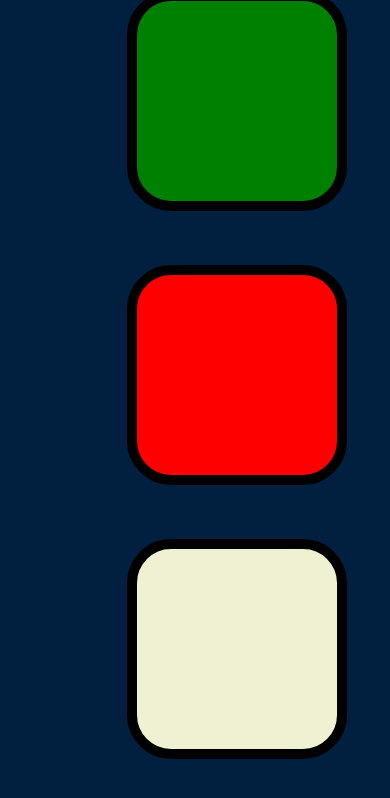
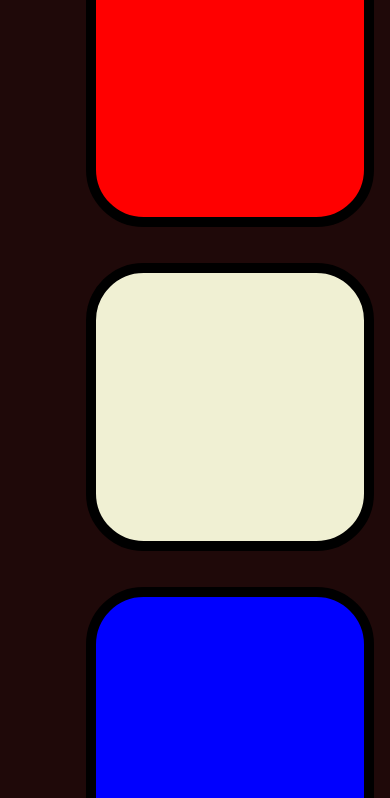
Before and after one commit to sohail-313/SimonGame, a plain HTML site: page index.html in a window 390 px wide. Shown: the part 215-1013 px from the top of the page. Drawn offline with nearby package versions, Linux system fonts and the light colour scheme.

Commit message:
responsive portfolio

```diff
--- a/index.html
+++ b/index.html
@@ -11,7 +11,7 @@
 <body>
   <h1 id="level-title">Press A Key to Start</h1>
   <div class="container">
-    <div lass="row">
+    <div class="row">
 
       <div type="button" id="green" class="btn green">
 
@@ -41,8 +41,8 @@
 
 
 
-<script src="https://ajax.googleapis.com/ajax/libs/jquery/3.6.0/jquery.min.js"></script>
-<script src="game.js"></script>
+  <script src="https://ajax.googleapis.com/ajax/libs/jquery/3.6.0/jquery.min.js"></script>
+  <script src="game.js"></script>
 </body>
 
 </html>
--- a/styles.css
+++ b/styles.css
@@ -1,27 +1,31 @@
 body {
   text-align: center;
-  background-color: #011F3F;
+  background-color: rgb(31, 9, 9);
+  max-height: 80vh;
+  display: flex;
+  justify-content: center;
+  align-items: center;
+  flex-direction: column;
+  padding: 3rem;
 }
 
 #level-title {
   font-family: 'Press Start 2P', cursive;
   font-size: 3rem;
-  margin:  5%;
   color: #FEF2BF;
 }
 
 .container {
   display: block;
-  width: 50%;
-  margin: auto;
-
+  /* background: black; */
 }
 
 .btn {
-  margin: 25px;
+  box-sizing: border-box;
+  margin: 1rem;
   display: inline-block;
-  height: 200px;
-  width: 200px;
+  height: 10rem;
+  width: 10rem;
   border: 10px solid black;
   border-radius: 20%;
 }
@@ -51,3 +55,33 @@ body {
   box-shadow: 0 0 20px white;
   background-color: grey;
 }
+
+
+/* Media Queries for tablet */
+@media screen and (max-width : 1024px){
+
+  body{
+    min-height: 100vh;
+  }
+  .container {
+      width : 86%;
+      padding-bottom: 18rem;
+  }
+  .btn{
+    width: 12rem;
+    height: 12rem;
+  }
+}
+
+
+
+/* Media Queries for mobile */
+@media screen and (max-width : 600px){
+  .container {
+      width : 90%;
+  }
+  .btn{
+    width: 18rem;
+    height: 18rem;
+  }
+}
```
